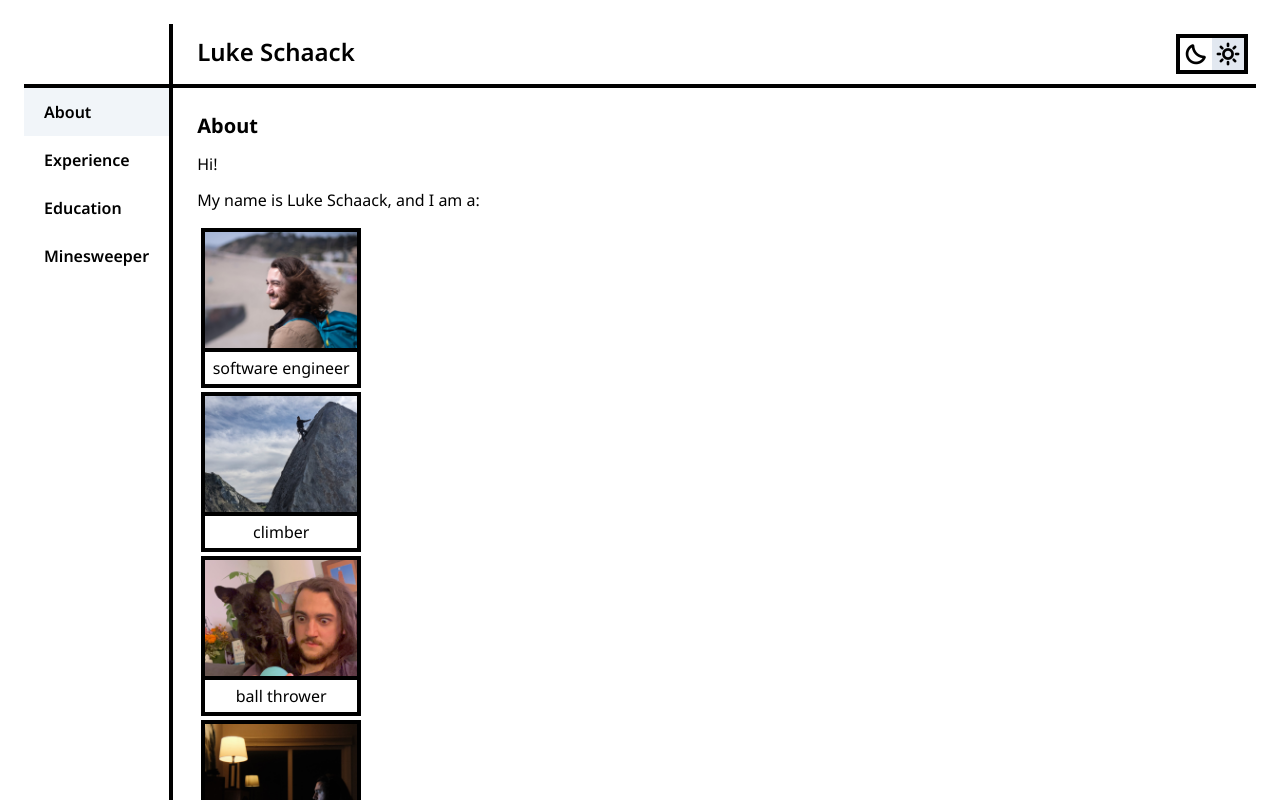
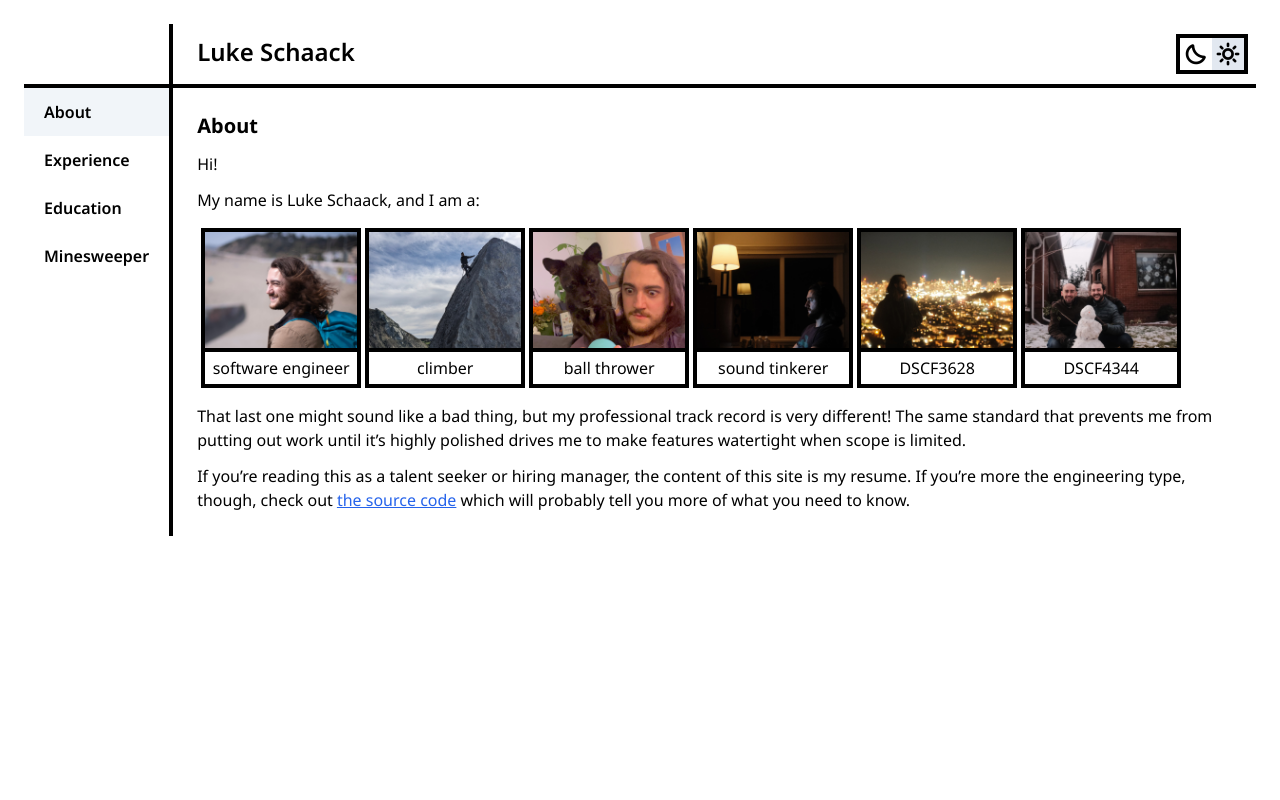
Before and after one commit to lschaack/interactive-resume, a Next.js app: page / in a window 1280 px wide. Shown: the top 800 px of the page. Built offline with nearby package versions, Linux system fonts and the light colour scheme.

Commit message:
fix horizontal view for carousel

```diff
--- a/app/page.tsx
+++ b/app/page.tsx
@@ -216,7 +216,7 @@ const CardCarousel: FC<CardCarouselProps> = ({ children, direction = Direction.V
         setMouseOverTime(Date.now());
         setIsMouseOver(false);
       }}
-      className="relative overflow-hidden"
+      className="relative overflow-clip"
       style={{ [isVertical ? 'height' : 'width']: unscaledLength }}
     >
       <div
@@ -226,6 +226,7 @@ const CardCarousel: FC<CardCarouselProps> = ({ children, direction = Direction.V
           [isVertical ? 'top' : 'left']: -shift,
           [isVertical ? 'width' : 'height']: crossAxisLength,
           flexDirection: isVertical ? 'column' : 'row',
+          alignItems: isVertical ? 'unset' : 'center',
           gap,
           padding: gap,
         }}
@@ -249,7 +250,7 @@ const Card: FC<PropsWithChildren> = ({ children }) => {
   return (
     <li
       tabIndex={0}
-      className="outline-none focus:shadow-outline"
+      className="outline-none focus:shadow-outline flex-shrink-0"
       onFocus={focus}
       onBlur={blur}
       style={{
@@ -314,7 +315,7 @@ export default function About() {
         <CardCarousel
           basis={160}
           gap={4}
-          // direction={Direction.HORIZONTAL}
+          direction={Direction.HORIZONTAL}
         >
           <Card>
             <InternallyCaptionedImage
```
